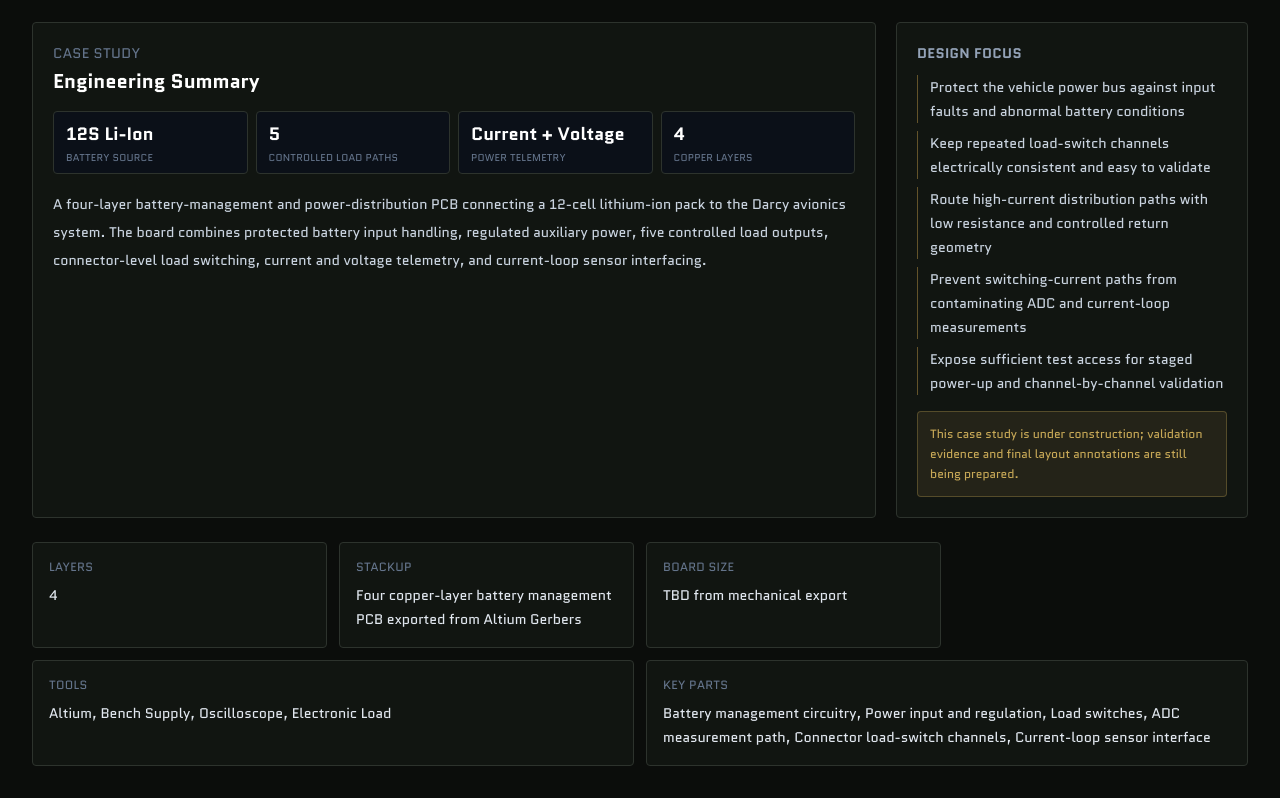
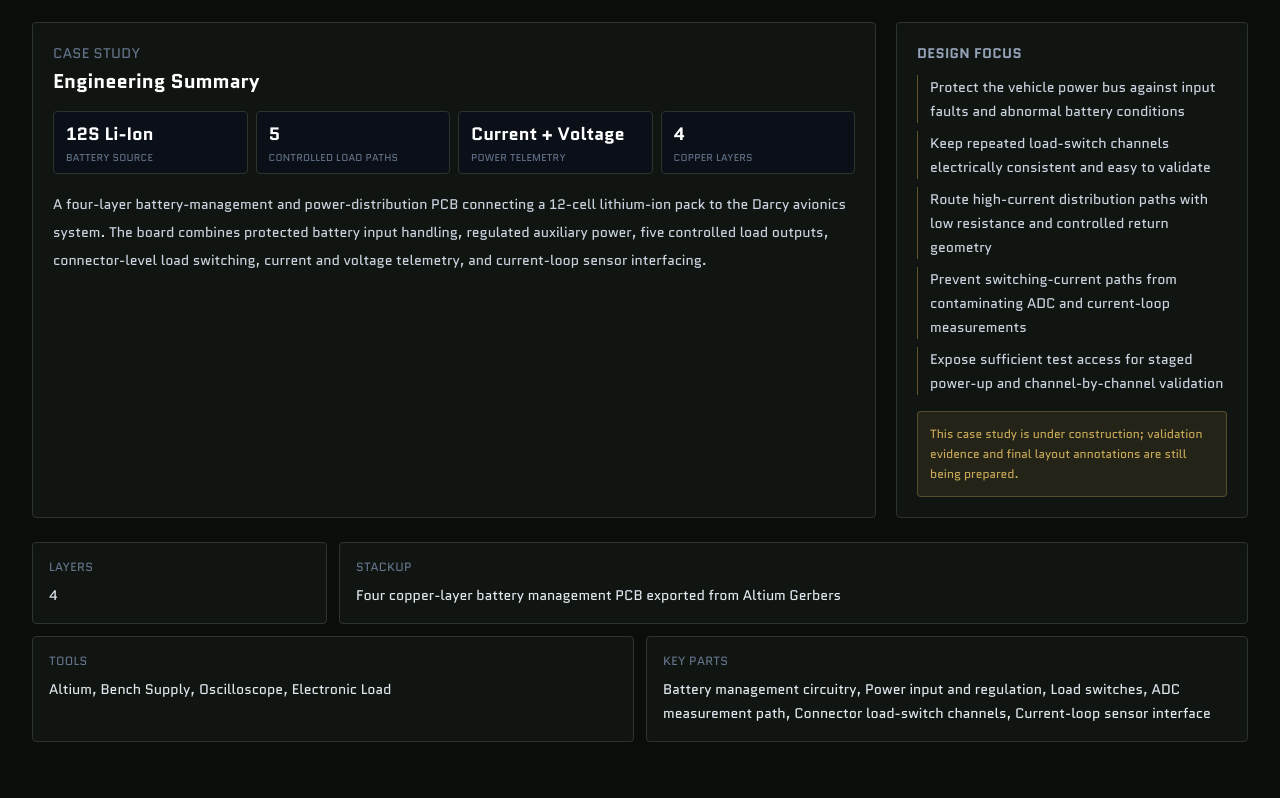
Before and after one commit to prathamingale49/portfolio, a Next.js app: page /projects/darcy-battery-management-system in a window 1280 px wide. Shown: the part 492-1290 px from the top of the page. After the commit the page ends 1266 px from the top, so only its background shows below. Built offline with nearby package versions, Linux system fonts and the light colour scheme; no server answers.

Commit message:
Simplify project stats layout

```diff
--- a/components/ProjectStats.tsx
+++ b/components/ProjectStats.tsx
@@ -8,26 +8,27 @@ export function ProjectStats({ project }: ProjectStatsProps) {
   const stats = [
     { label: "Layers", value: project.layerCount > 0 ? `${project.layerCount}` : "TBD" },
     { label: "Stackup", value: project.stackup },
-    { label: "Board Size", value: project.boardSize ?? "TBD" },
     { label: "Tools", value: project.tools.join(", ") },
     { label: "Key Parts", value: project.keyComponents.join(", ") },
   ];
 
   return (
     <section className="grid gap-3 md:grid-cols-2 xl:grid-cols-4">
-      {stats.map((stat) => (
-        <div
-          key={stat.label}
-          className={`rounded border border-line-soft bg-panel p-4 ${
-            stat.label === "Tools" || stat.label === "Key Parts" ? "xl:col-span-2" : ""
-          }`}
-        >
-          <dt className="text-xs uppercase tracking-wide text-slate-500">{stat.label}</dt>
-          <dd className={`mt-2 text-sm leading-6 text-slate-200 ${stat.label === "Tools" ? "" : "line-clamp-3"}`}>
-            {stat.value}
-          </dd>
-        </div>
-      ))}
+      {stats.map((stat) => {
+        const spanClass =
+          stat.label === "Stackup"
+            ? "xl:col-span-3"
+            : stat.label === "Tools" || stat.label === "Key Parts"
+              ? "xl:col-span-2"
+              : "";
+
+        return (
+          <div key={stat.label} className={`rounded border border-line-soft bg-panel p-4 ${spanClass}`}>
+            <dt className="text-xs uppercase tracking-wide text-slate-500">{stat.label}</dt>
+            <dd className="mt-2 text-sm leading-6 text-slate-200">{stat.value}</dd>
+          </div>
+        );
+      })}
     </section>
   );
 }
```
